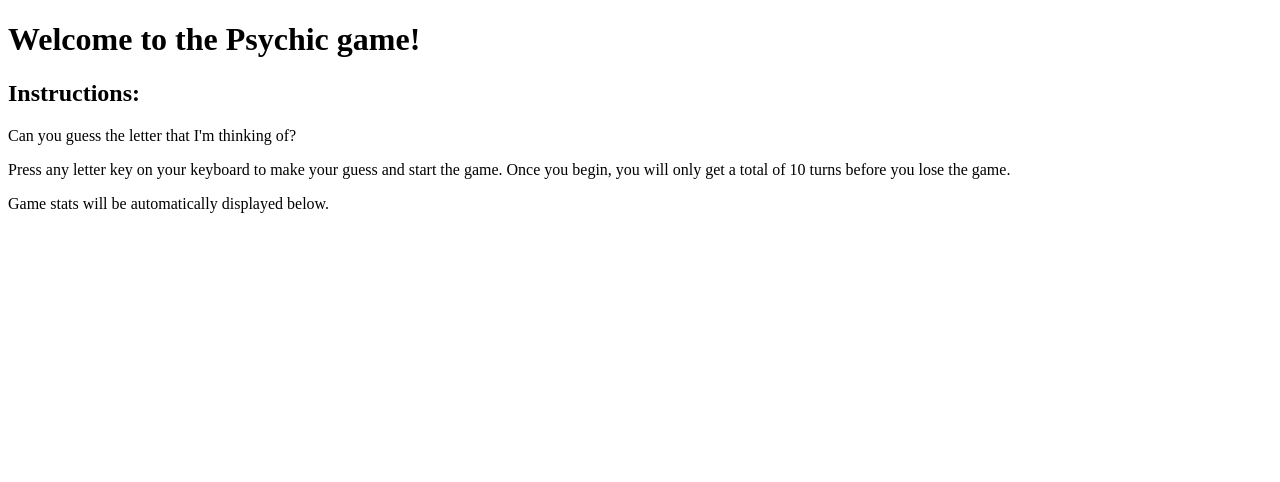
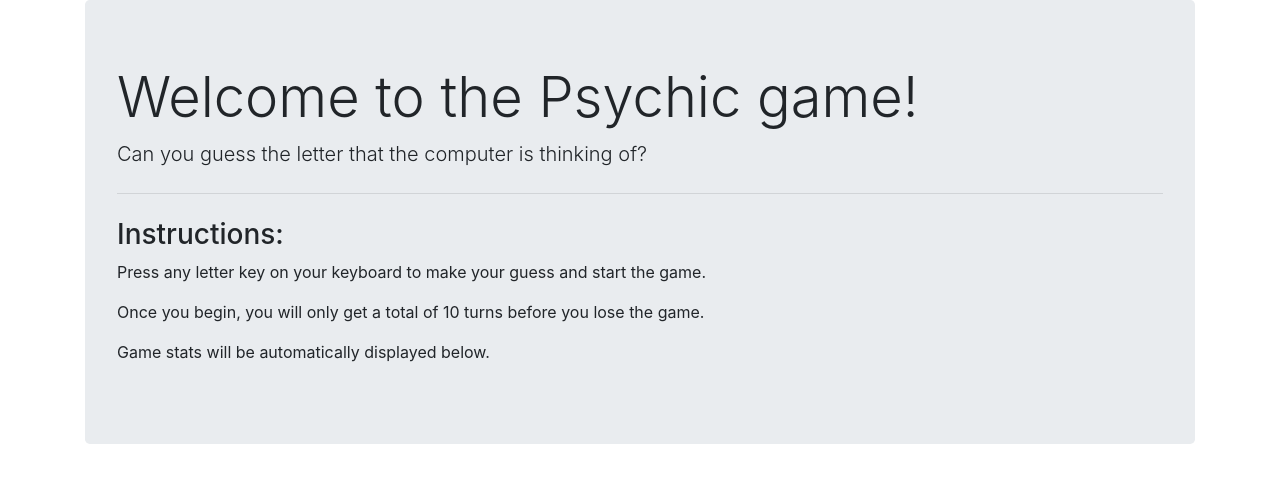
Before and after one commit to tbopp/Psychic-Game, a plain HTML site: page index.html in a window 1280 px wide. Drawn offline with nearby package versions, Linux system fonts and the light colour scheme.

Commit message:
Added Bootstrap CDN

```diff
--- a/index.html
+++ b/index.html
@@ -5,21 +5,34 @@
     <meta http-equiv="X-UA-Compatible" content="IE=edge">
     <title>Psychic Game</title>
     <meta name="viewport" content="width=device-width, initial-scale=1">
-    <link rel="stylesheet" type="text/css" media="screen" href="./assets/css/style.css" />
+
+    <!-- Bootstrap CSS -->
+    <link rel="stylesheet" href="https://stackpath.bootstrapcdn.com/bootstrap/4.1.1/css/bootstrap.min.css" integrity="sha384-WskhaSGFgHYWDcbwN70/dfYBj47jz9qbsMId/iRN3ewGhXQFZCSftd1LZCfmhktB" crossorigin="anonymous">
+
 </head>
 <body>
-    <div id="game">
-        <h1>Welcome to the Psychic game!</h1>
-        <div id="instructions">
-            <h2>Instructions:</h2>
-            <p>Can you guess the letter that I'm thinking of?</p>
-            <p>Press any letter key on your keyboard to make your guess and start the game. Once you begin, you will only get a total of 10 turns before you lose the game.</p>
-            <p>Game stats will be automatically displayed below.</p>
+    <div class="container">
+        <div class="row justify-content-md-center">
+          <div class="col-md-12">
+                <div id="game">
+                    <div class="jumbotron">
+                        <h1 class="display-4">Welcome to the Psychic game!</h1>
+                        <p class="lead">Can you guess the letter that the computer is thinking of?</p>
+                        <hr class="my-4">
+                        <h3>Instructions:</h3>
+                        <p>Press any letter key on your keyboard to make your guess and start the game.
+                        <p>Once you begin, you will only get a total of 10 turns before you lose the game.</p>
+                        <p>Game stats will be automatically displayed below.</p>
+                    </div>
+                </div>
+            </div>
+          </div>
+        <div class="row">
+            <div class="col-md-12">
+            <!-- Div to hold game stats calculated via separate 'game.js' file -->
+                <div id="gameStats"></div>
+            </div>
         </div>
-    </div>
-
-    <!-- Div to hold game stats calculated via separate 'game.js' file -->
-    <div id="gameStats">
     </div>
 
 </body>
```
Also changed, not shown: 1 other file.
